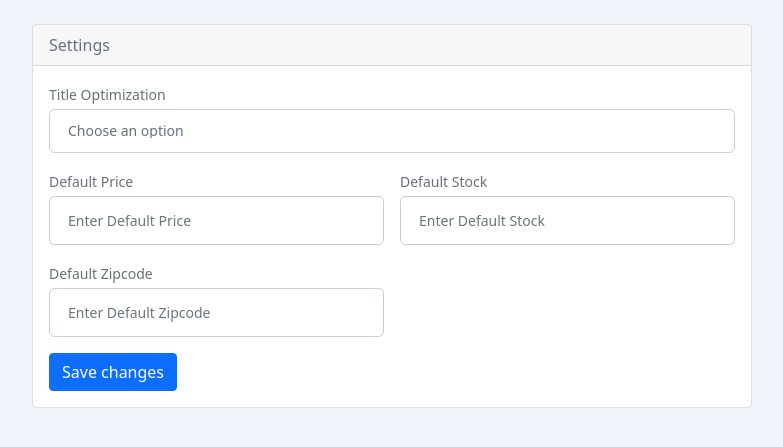
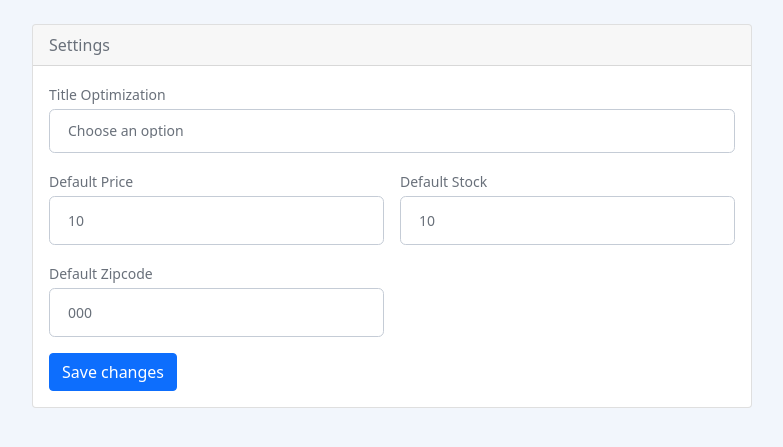
Before and after one commit to ced-ashutoshv/ecommerce, a PHP site: template src/app/views/settings/index.phtml in a window 1280 px wide. Shown: the top 447 px of the page, without its empty margins (62-845 px from the left). Run offline with PHP 8.4, Linux system fonts and the light colour scheme; the template is opened without the code that fills it: most values are stand-ins (such as "Sample title", 1, 10 or a date in 2020); some libraries are stand-ins or nearby versions.

Commit message:
settings view completed

```diff
--- a/src/app/controllers/SettingsController.php
+++ b/src/app/controllers/SettingsController.php
@@ -121,6 +121,8 @@ class SettingsController extends Controller {
                     $helper->sendSuccessReport( $successCode, $message, $operation);
                 }
             }
+        } else {
+            $this->response->redirect('/');
         }
     }
 
--- a/src/app/views/settings/index.phtml
+++ b/src/app/views/settings/index.phtml
@@ -24,26 +24,26 @@
                             <div class="mb-3">
                                 <label class="small mb-1" for="inputTitle">Title Optimization</label>
                                 <select class="form-control" id="inputTitle" name="settingsData[title]">
-                                    <option value="">Choose an option</option>
-                                    <option value="with_tags">With Tags</option>
-                                    <option value="without_tags">Without Tags</option>
+                                    <option <?php echo ( $settings->title == '' ? 'selected' : '' ); ?> value="">Choose an option</option>
+                                    <option <?php echo ( $settings->title == 'with_tags' ? 'selected' : '' ); ?> value="with_tags">With Tags</option>
+                                    <option <?php echo ( $settings->title == 'without_tags' ? 'selected' : '' ); ?> value="without_tags">Without Tags</option>
                                 </select>
                             </div>
                             <!-- Form Row-->
                             <div class="row gx-3 mb-3">
                                 <div class="col-md-6">
                                     <label class="small mb-1" for="inputPrice">Default Price</label>
-                                    <input class="form-control" name="settingsData[price]" id="inputPrice" type="text" placeholder="Enter Default Price" value="">
+                                    <input class="form-control" value="<?php echo ( $settings->price ); ?>" name="settingsData[price]" id="inputPrice" type="text" placeholder="Enter Default Price" value="">
                                 </div>
                                 <div class="col-md-6">
                                     <label class="small mb-1" for="inputStock">Default Stock</label>
-                                    <input class="form-control" name="settingsData[stock]" id="inputStock" type="text" placeholder="Enter Default Stock" value="">
+                                    <input class="form-control" value="<?php echo ( $settings->stock ); ?>" name="settingsData[stock]" id="inputStock" type="text" placeholder="Enter Default Stock" value="">
                                 </div>
                             </div>
                             <div class="row gx-3 mb-3">
                                 <div class="col-md-6">
                                     <label class="small mb-1" for="inputZipcode">Default Zipcode</label>
-                                    <input class="form-control" name="settingsData[zipcode]" id="inputZipcode" type="text" placeholder="Enter Default Zipcode" value="">
+                                    <input class="form-control" value="<?php echo ( $settings->zipcode ); ?>" name="settingsData[zipcode]" id="inputZipcode" type="text" placeholder="Enter Default Zipcode" value="">
                                 </div>
                             </div>
                             <!-- Save changes button-->
```
